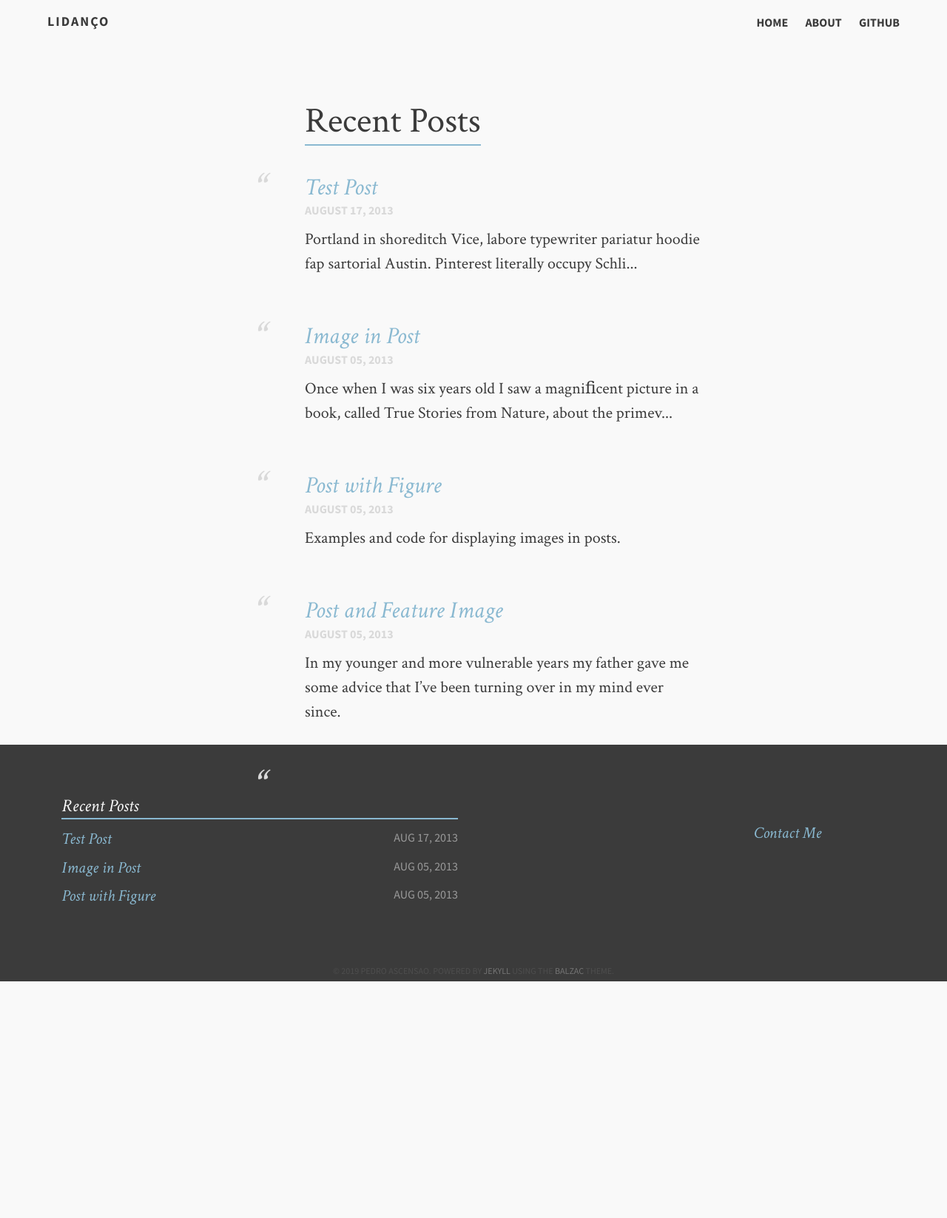
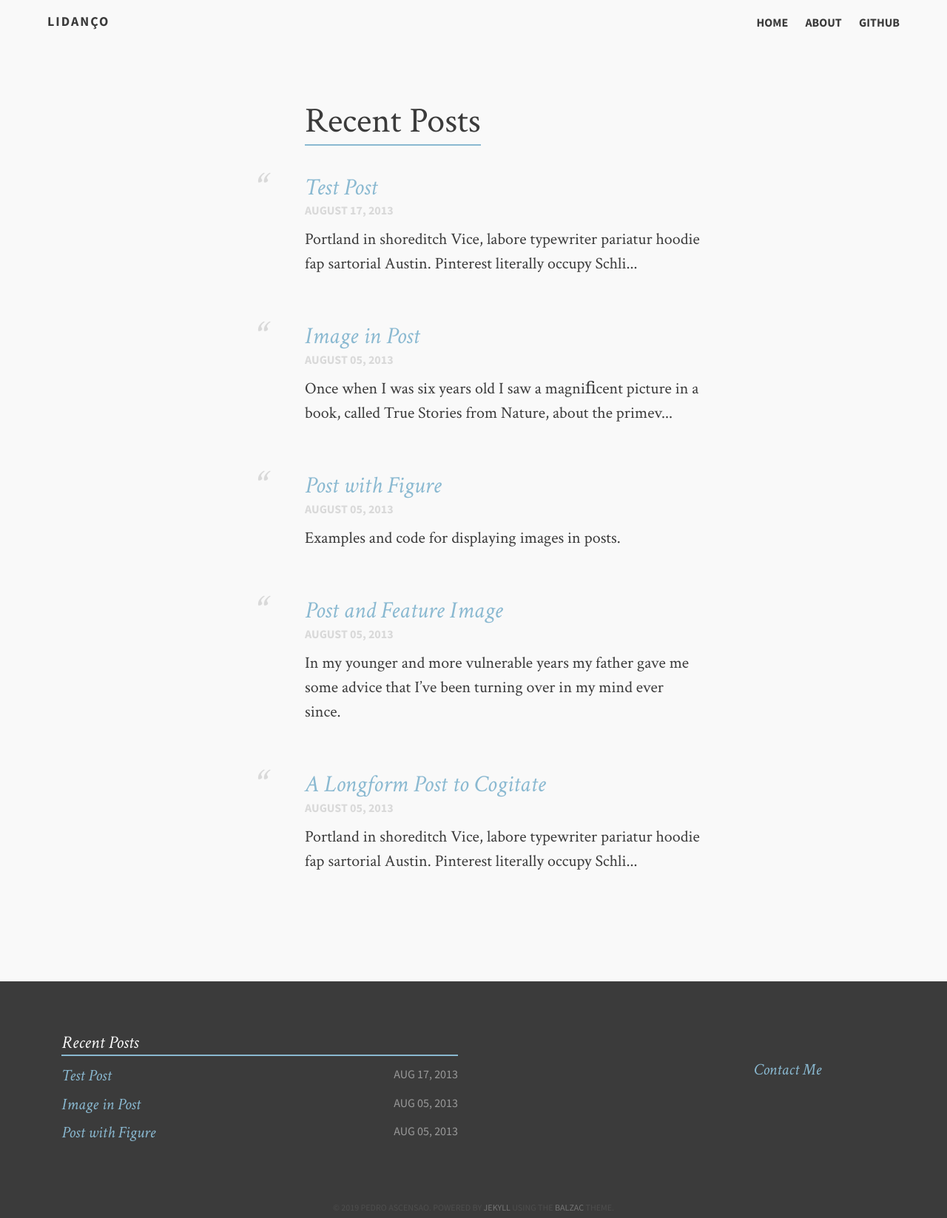
Before and after one commit to rafaascensao/rafaascensao.github.io, a Jekyll site: the page built from index.md, in a window 1280 px wide. Shown: the whole page at 74% size. Built offline with Jekyll 4.4.1, drawn with Linux system fonts in a browser that asks for light colours; before the commit the page ends 1327 px from its top, so only the background shows below that.

Commit message:
Fixed footer bug

```diff
--- a/_sass/_styles.scss
+++ b/_sass/_styles.scss
@@ -153,7 +153,7 @@
 #bump {
     min-height: 100%;
     height: auto;
-    margin: 0 auto ($footerHeight * -1);
+    margin: 0 auto;
 }
 
 .wrap {
```
